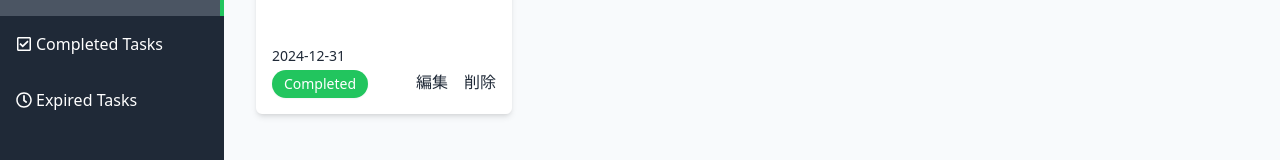
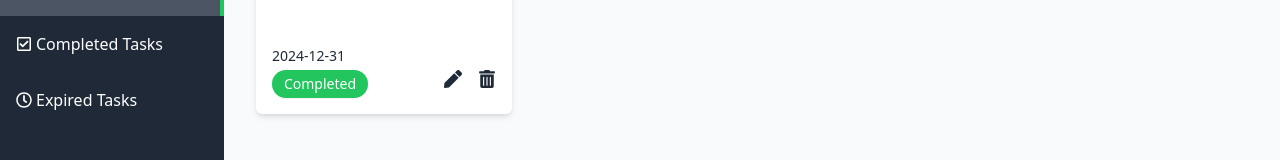
Before and after one commit to ekozmdev/next-tasks, a Next.js app: page / in a window 1280 px wide. Shown: the part 200-360 px from the top of the page. Built offline with nearby package versions, Linux system fonts and the light colour scheme.

Commit message:
section3-27

```diff
--- a/src/components/TaskCard/TaskCard.tsx
+++ b/src/components/TaskCard/TaskCard.tsx
@@ -1,3 +1,6 @@
+import TaskDeleteButton from "./TaskDeleteButton/TaskDeleteButton"
+import TaskEditButton from "./TaskEditButton/TaskEditButton"
+
 const TaskCard = () => {
   return (
     <div className="w-64 h-52 p-4 bg-white rounded-md shadow-md flex flex-col justify-between">
@@ -12,8 +15,8 @@ const TaskCard = () => {
                     {true ? "Completed" : "InComplete"}
                 </div>
                 <div className="flex gap-4">
-                    <div>編集</div>
-                    <div>削除</div>
+                    <TaskEditButton id="1" />
+                    <TaskDeleteButton id="1" />
                 </div>
             </div>
         </div>
--- /dev/null
+++ b/src/components/TaskCard/TaskDeleteButton/TaskDeleteButton.tsx
@@ -0,0 +1,19 @@
+import { FaTrashAlt } from "react-icons/fa";
+
+interface TaskDeleteButtonProps {
+    id: string;
+}
+
+// Server Actionsで後で削除処理を実行する予定
+
+const TaskDeleteButton: React.FC<TaskDeleteButtonProps> = ({ id }) => {
+  return (
+    <form action="">
+        <button type="submit">
+            <FaTrashAlt className="hover:text-gray-700 text-lg cursor-pointer"/>
+        </button>
+    </form>
+  )
+}
+
+export default TaskDeleteButton
--- /dev/null
+++ b/src/components/TaskCard/TaskEditButton/TaskEditButton.tsx
@@ -0,0 +1,16 @@
+import Link from "next/link";
+import { FaPen } from "react-icons/fa";
+
+interface TaskEditButtonProps {
+    id: string;
+}
+
+const TaskEditButton: React.FC<TaskEditButtonProps> = ({ id }) => {
+  return (
+    <Link href={`/edit/${id}`}>
+        <FaPen className="hover:text-gray-700 text-lg cursor-pointer"/>
+    </Link>
+  )
+}
+
+export default TaskEditButton
```
